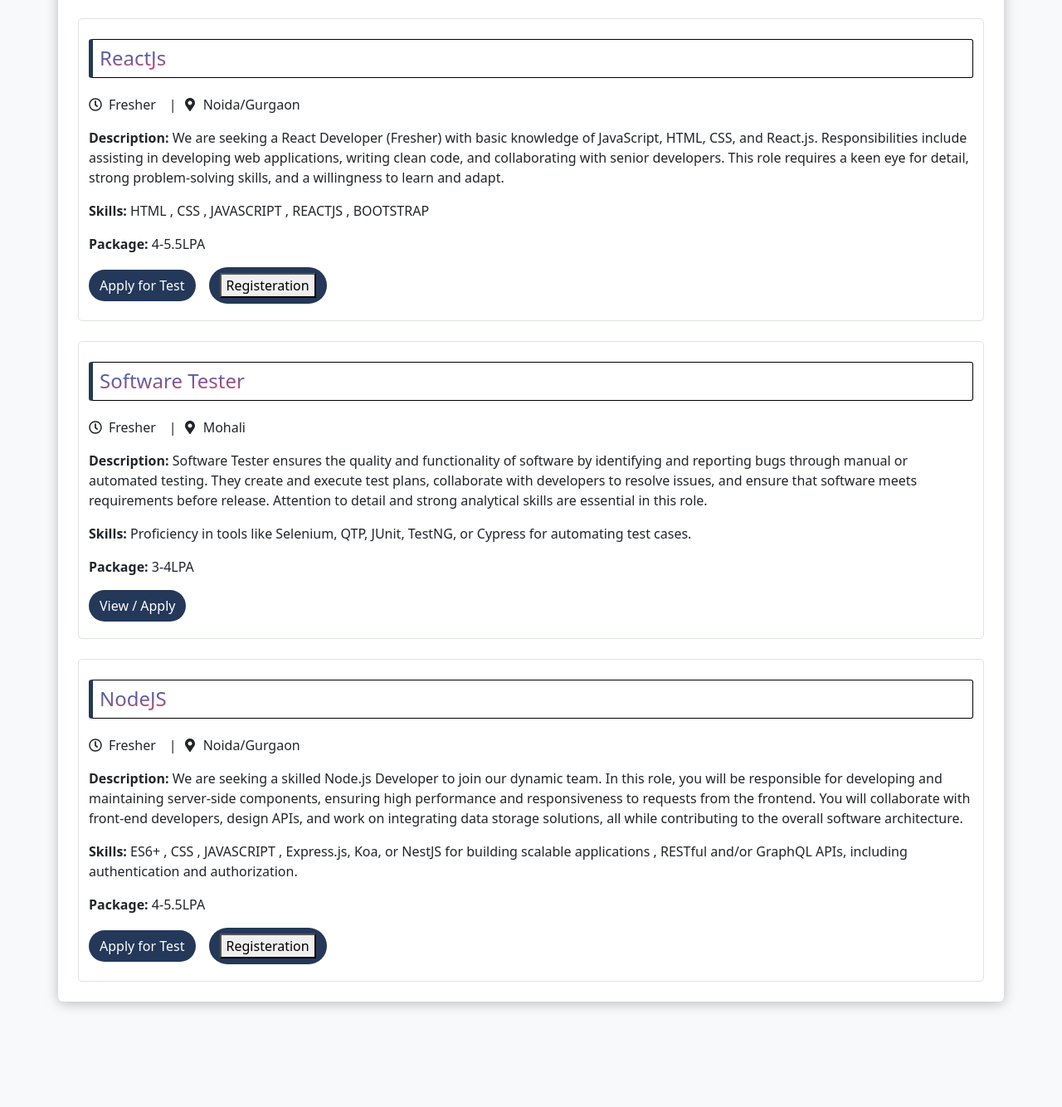
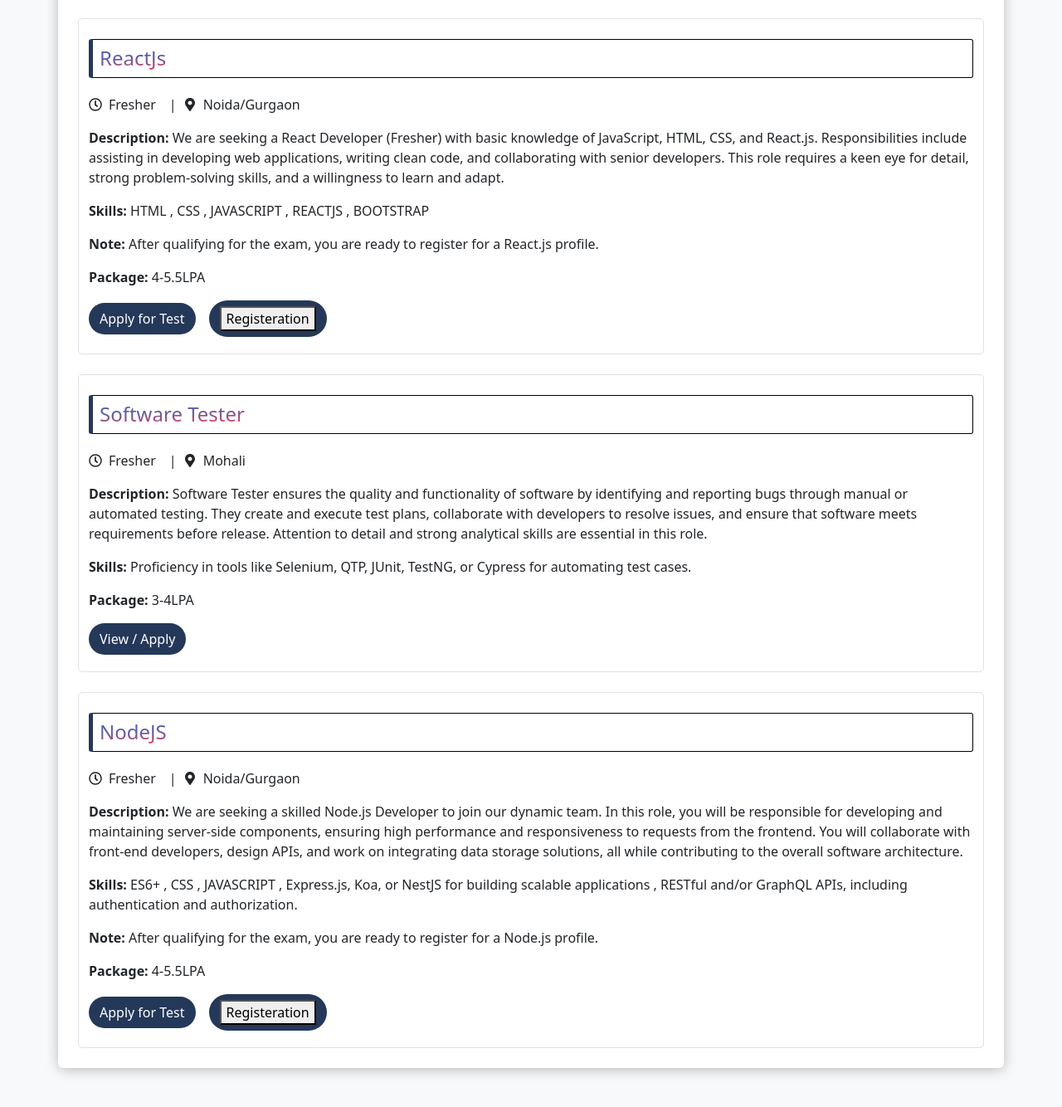
Before and after one commit to Akshaybaisware/CodeCrazeSoftware, a React (Vite) app: page /career in a window 1280 px wide. Shown: the part 2765-4099 px from the top of the page at 83% size. Built offline with nearby package versions, Linux system fonts and the light colour scheme.

Commit message:
appy qualifying creterion

```diff
--- a/src/Components/Career/Career.jsx
+++ b/src/Components/Career/Career.jsx
@@ -283,6 +283,10 @@ Strong problem-solving skills and ability to handle complex technical problems.
            HTML , CSS , JAVASCRIPT , REACTJS , BOOTSTRAP
       </div>
       <div className="mb-3">
+        <strong>Note: </strong>
+        After qualifying for the exam, you are ready to register for a React.js profile.
+   </div>
+      <div className="mb-3">
         <strong>Package: </strong>
         4-5.5LPA
       </div>
@@ -331,6 +335,10 @@ Strong problem-solving skills and ability to handle complex technical problems.
         ES6+ , CSS , JAVASCRIPT , Express.js, Koa, or NestJS for building scalable applications , RESTful and/or GraphQL APIs, including authentication and authorization.
       </div>
       <div className="mb-3">
+        <strong>Note: </strong>
+        After qualifying for the exam, you are ready to register for a Node.js profile.
+        </div>
+      <div className="mb-3">
         <strong>Package: </strong>
         4-5.5LPA
       </div>
```
